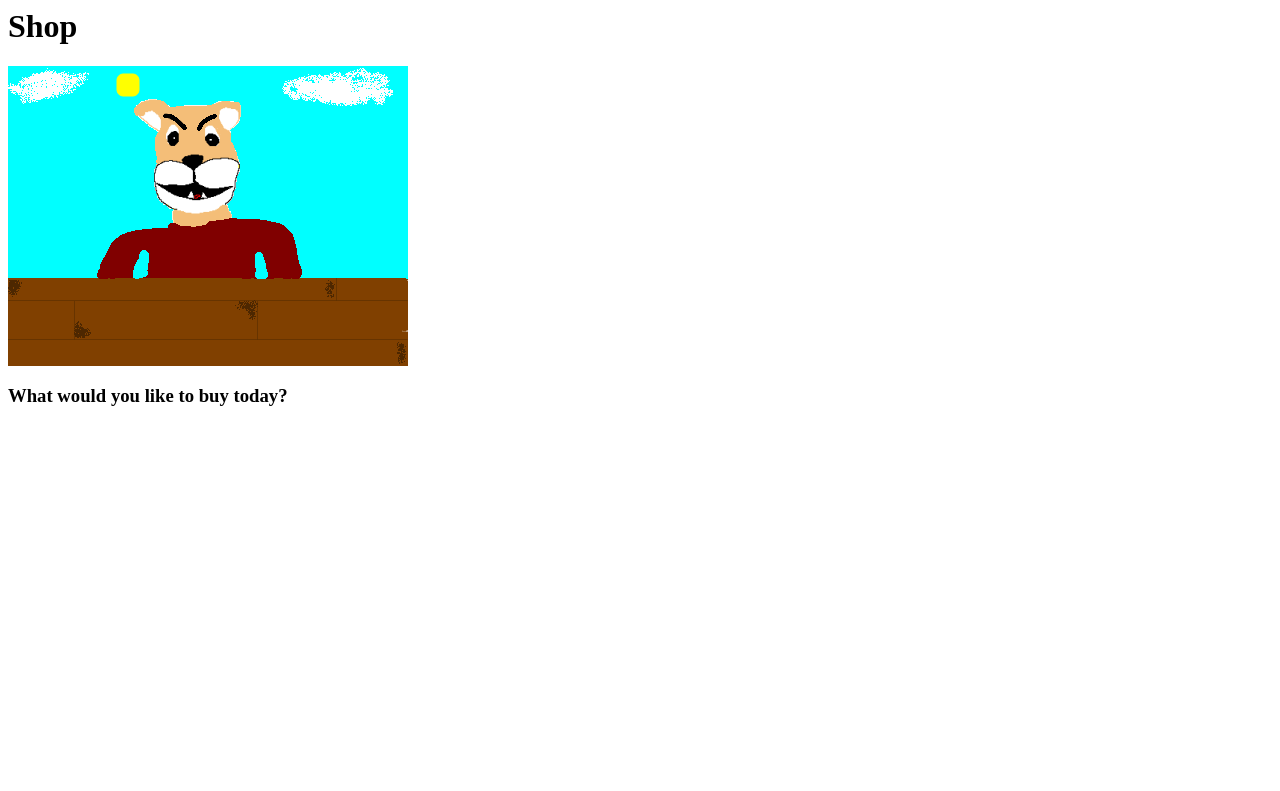
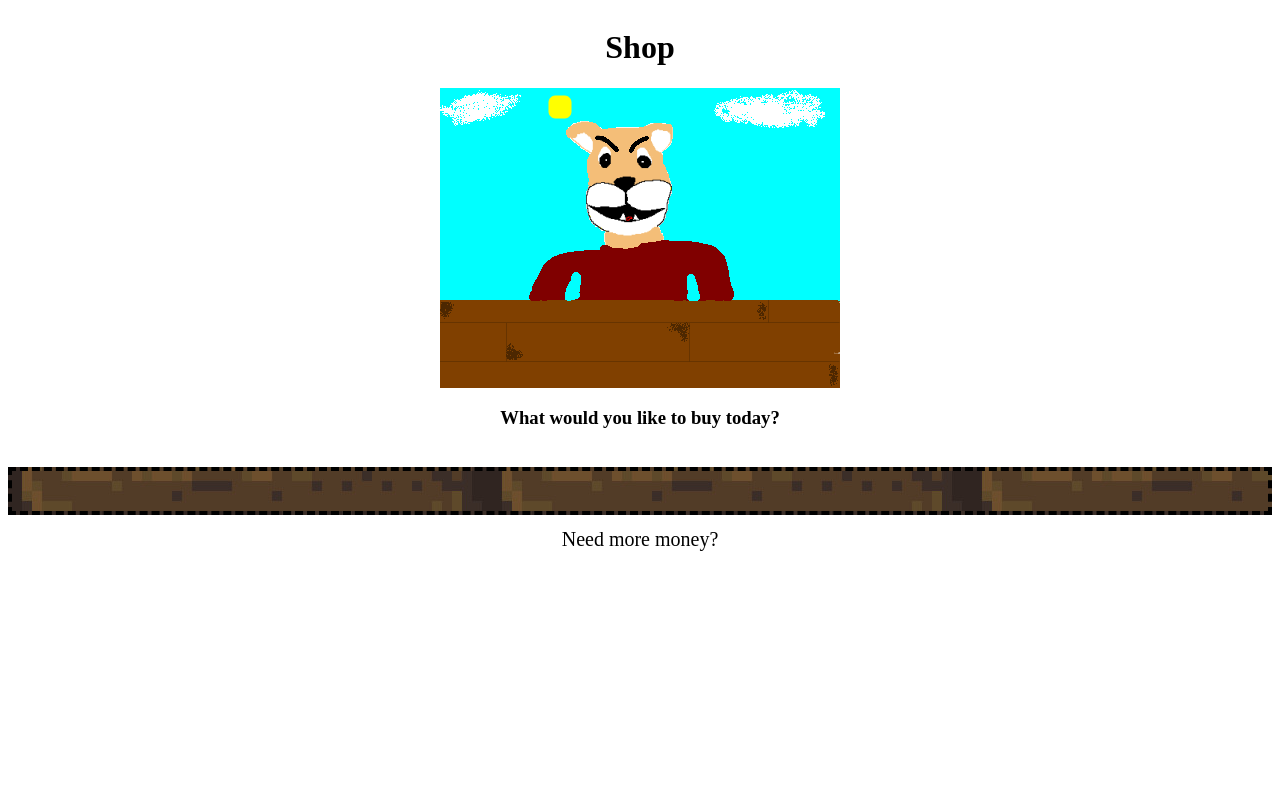
Before and after one commit to AlexHagood/cougrpets, a Node project: template views/shop.ejs in a window 1280 px wide. Shown: the top 791 px of the page. Before the commit the page ends 406 px from the top, so only its background shows below. Run offline with Node 20 templates, Linux system fonts and the light colour scheme; the template is opened without the code that fills it, so the values that code supplies are empty; some libraries are stand-ins or nearby versions.

Commit message:
added link to the purchasemoney.ejs in shop, fixed calls so remove happiness/fullness isn't happening twice

```diff
--- a/controllers/petStatus.js
+++ b/controllers/petStatus.js
@@ -28,6 +28,8 @@
 async function sendSideBar (req, res) {
     console.log("User requested sidebar update.");
     username = req.session.user.username;
+    await Pet.removePetFullness(username)
+    await Pet.removePetHappiness(username)
     petHunger = await Pet.getPetFullness(username);
     petHappiness = await Pet.getPetHappiness(username);
     userMoney = await Money.getBalance(username);
--- a/models/pet.js
+++ b/models/pet.js
@@ -6,7 +6,6 @@
 
 async function getPetFullness(user) {
     profile = await Profile.findByPk(user)
-    removePetFullness(user)
     return profile.food
 }
 
@@ -31,7 +30,6 @@
 
 async function getPetHappiness(user) {
     profile = await Profile.findByPk(user)
-    removePetHappiness(user)
     return profile.happiness
 }
 
--- a/public/style.css
+++ b/public/style.css
@@ -32,7 +32,6 @@
 }
 
 .sidebar a{
-
     text-decoration: none;
     color: white;
     font-size: 20px;
@@ -40,6 +39,17 @@
 }
 
 .sidebar a:hover {
+    text-decoration: underline;
+}
+
+.link a{
+    font-size: 20px;
+    margin-top: 1%;
+    color: black;
+    text-decoration: none;
+}
+
+.link a:hover {
     text-decoration: underline;
 }
 
--- a/server.js
+++ b/server.js
@@ -125,9 +125,12 @@
   const profile1 = await Profile.create({ username: "admin", petname: "Butch", money: 100, food: 50, happiness: 50 });
   const inventory1 = await Inventory.create({username: "admin", blackLentil: 0, greenLentil: 0, redLentil: 0, chicken: 0});
   }
+  catch(err) {
+    console.log(err)
+  }
 }
 
-sequelize.sync({force: true }).then(() => {
+sequelize.sync({ }).then(() => {
   console.log("Sync completed");
   setup().then(() => console.log("New user setup complete"))
 })
--- a/views/shop.ejs
+++ b/views/shop.ejs
@@ -1,3 +1,5 @@
+<link rel="stylesheet" href="style.css" />
+
 <div class="center">
     <h1 class> Shop </h1>
     <img src="images/shopkeepbutch.png">
@@ -19,6 +21,9 @@
             </form>
         </div>
     <%})%>
+</div>
+<div class="center link">
+    <a href="purchasemoney">Need more money?</a>
 </div>
 
 <script>
```
